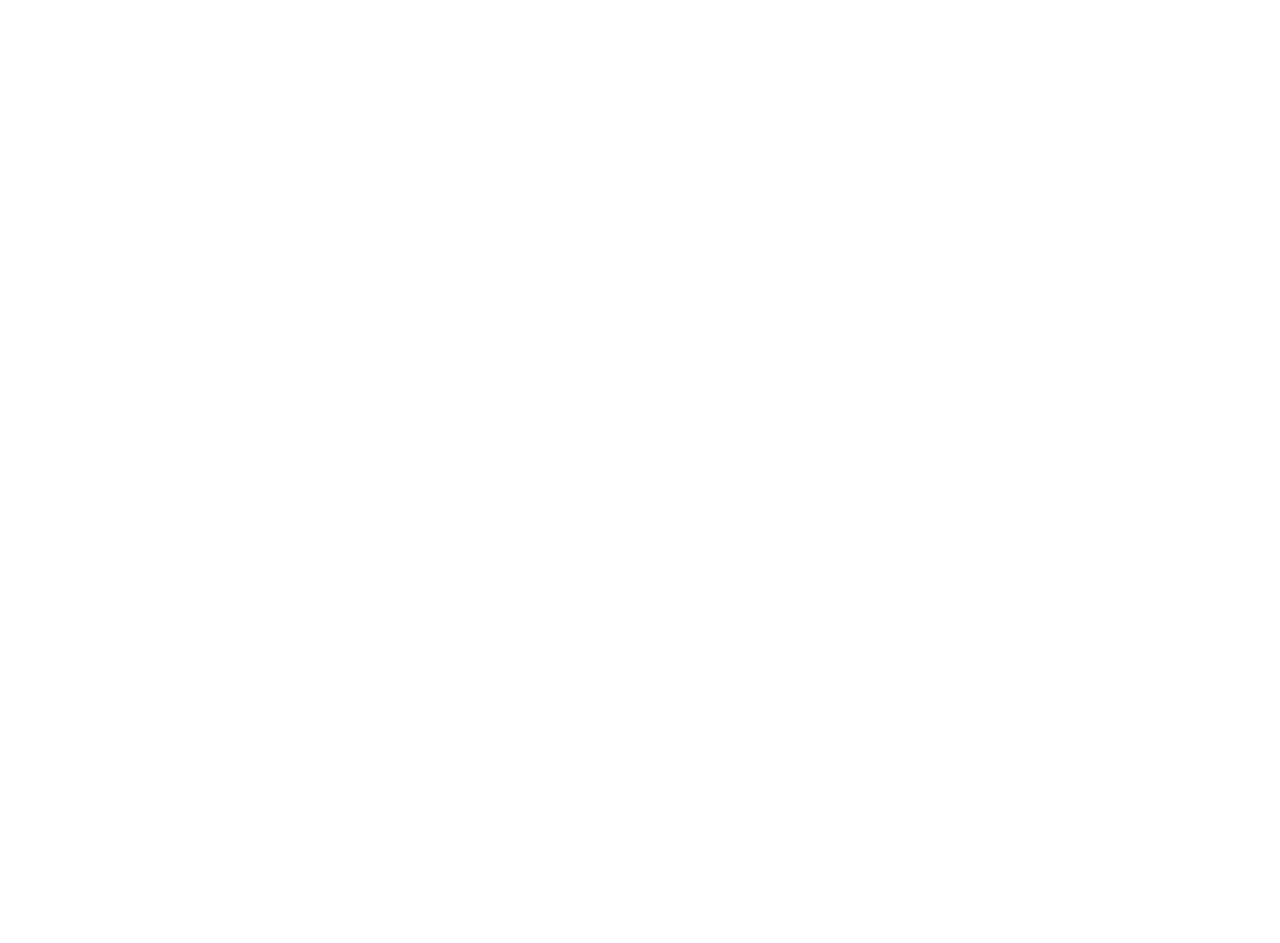
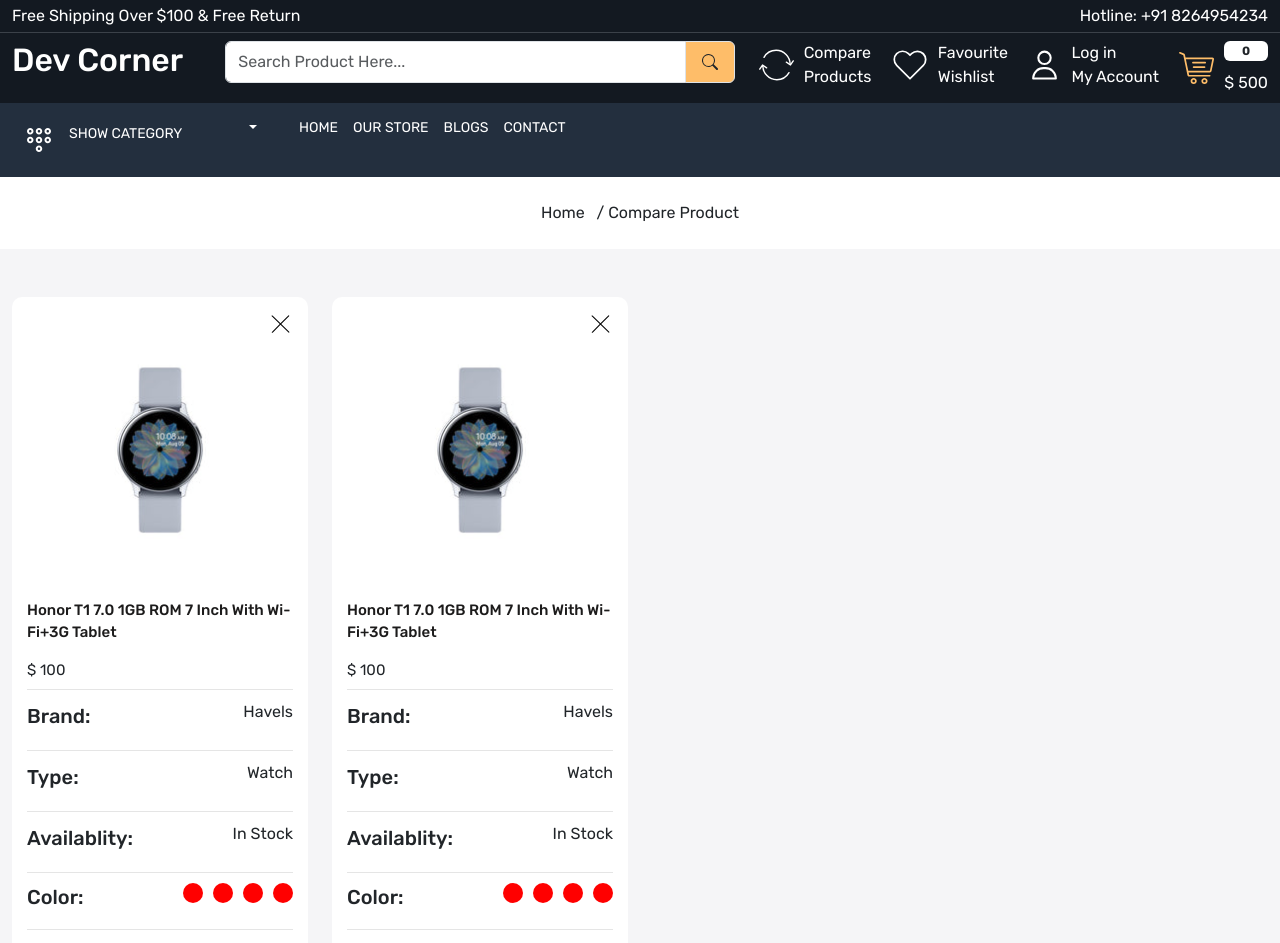
Before and after one commit to MuhammadZamin132611/ecommerce-fronted, a React (Create React App) app: page /compare-product in a window 1280 px wide. Before the commit this address had no page. Shown: the top 943 px of the page. Before the commit the page ends 800 px from the top, so only its background shows below. Built offline with nearby package versions, Linux system fonts and the light colour scheme.

Commit message:
adding compareproduct list page added

```diff
--- a/src/App.css
+++ b/src/App.css
@@ -581,3 +581,42 @@
 }
 
 /* Contact Page Ends Here */
+
+
+/* Compare Product Page  Start*/
+.compare-product-card {
+  padding: 20px 15px;
+  background-color: white;
+  border-radius: 10px;
+}
+
+.compare-product-card .cross {
+  top: 15px;
+  right: 15px;
+  width: 25px;
+  padding: 3px;
+  cursor: pointer;
+}
+
+.compare-product-details h5.title {
+  font-size: 15px;
+  line-height: 22px;
+  font-weight: 500;
+  color: var(--color-1c1b1b);
+}
+
+.compare-product-details h6.price {
+  font-size: 15px;
+  line-height: 22px;
+  font-weight: 400;
+}
+
+.compare-product-card .product-detail {
+  display: flex;
+  justify-content: space-between;
+  align-items: center;
+  padding: 10px 0px;
+  border-top: 1px solid rgba(0, 0, 0, 0.1);
+}
+
+/* Compare Product Page Ends */
--- a/src/App.js
+++ b/src/App.js
@@ -7,6 +7,7 @@
 import Contact from './pages/Contact';
 import OurStore from './pages/OurStore';
 import Blog from './pages/Blog';
+import CompareProduct from './pages/CompareProduct';
 function App() {
   return <>
     <BrowserRouter>
@@ -17,6 +18,7 @@
           <Route path='contact' element={<Contact />}/>
           <Route path='store' element={<OurStore />}/>
           <Route path='blogs' element={<Blog />}/>
+          <Route path='compare-product' element={<CompareProduct />}/>
 
         </Route>
       </Routes>
--- /dev/null
+++ b/src/components/Colors.js
@@ -0,0 +1,16 @@
+import React from 'react';
+
+const Colors = () => {
+    return (
+        <>
+            <ul className='colors ps-0'>
+                <li></li>
+                <li></li>
+                <li></li>
+                <li></li>
+            </ul>
+        </>
+    );
+}
+
+export default Colors;
--- a/src/components/Header.js
+++ b/src/components/Header.js
@@ -31,25 +31,25 @@
                         <div className="col-5">
                             <div className="header-upper-links d-flex align-item-center justify-content-between">
                                 <div>
-                                    <Link className='d-flex align-item-center gap-10 text-white'>
+                                    <Link to="/compare-product" className='d-flex align-item-center gap-10 text-white'>
                                         <img src="images/compare.svg" alt="compare" />
                                         <p className='mb-0'>Compare <br />Products</p>
                                     </Link>
                                 </div>
                                 <div>
-                                    <Link className='d-flex align-item-center gap-10 text-white'>
+                                    <Link to="/wishlist" className='d-flex align-item-center gap-10 text-white'>
                                         <img src="images/wishlist.svg" alt="wishlist" />
                                         <p className='mb-0'>Favourite <br />Wishlist</p>
                                     </Link>
                                 </div>
                                 <div>
-                                    <Link className='d-flex align-item-center gap-10 text-white'>
+                                    <Link to="/login" className='d-flex align-item-center gap-10 text-white'>
                                         <img src="images/user.svg" alt="user" />
                                         <p className='mb-0'>Log in <br />My Account</p>
                                     </Link>
                                 </div>
                                 <div>
-                                    <Link className='d-flex align-item-center gap-10 text-white'>
+                                    <Link to='/cart' className='d-flex align-item-center gap-10 text-white'>
                                         <img src="images/cart.svg" alt="cart" />
                                         <div className='d-flex flex-column gap-10'>
                                             <span className='badge bg-white text-dark'>0</span>
--- a/src/components/ProductCard.js
+++ b/src/components/ProductCard.js
@@ -9,7 +9,7 @@
     // alert(location.pathname)
     return (
         <>
-            <div className={`${location.pathname == "/store" ? `gr-${grid}` : "col-3"}`}>
+            <div className={`${location.pathname === "/store" ? `gr-${grid}` : "col-3"}`}>
                 <Link className="product-card position-relative">
                     <div className="wishlist-icon position-absolute">
                         <Link><img src="images/wish.svg" alt="wishlist" /></Link>
--- /dev/null
+++ b/src/pages/CompareProduct.js
@@ -0,0 +1,95 @@
+import React from 'react';
+import Meta from '../components/Meta';
+import BreadCrumb from '../components/BreadCrumb';
+import Colors from '../components/Colors';
+
+const CompareProduct = () => {
+    return (
+        <>
+            <Meta title={"Compare Product"} />
+            <BreadCrumb title="Compare Product" />
+            <div className="compare-product-wrapper py-5 home-wrapper-2">
+                <div className="container-xxl">
+                    <div className="row">
+                        <div className="col-3">
+                            <div className="compare-product-card position-relative">
+                                <img src="images/cross.svg" alt="sdfg" className="position-absolute cross img-fluid" />
+                                <div className="product-card-image">
+                                    <img src="images/watch.jpg" className='img-fluid' alt="watch" />
+                                </div>
+                                <div className="compare-product-details">
+                                    <h5 className="title mb-3 mt-3">Honor T1 7.0 1GB ROM 7 Inch With Wi-Fi+3G Tablet</h5>
+                                    <h6 className="price">$ 100</h6>
+                                    <div>
+                                        <div className='product-detail '>
+                                            <h5>Brand:</h5>
+                                            <p>Havels</p>
+                                        </div>
+                                        <div className='product-detail '>
+                                            <h5>Type:</h5>
+                                            <p>Watch</p>
+                                        </div>
+                                        <div className='product-detail '>
+                                            <h5>Availablity:</h5>
+                                            <p>In Stock</p>
+                                        </div>
+                                        <div className='product-detail '>
+                                            <h5>Color:</h5>
+                                            <Colors />
+                                        </div>
+                                        <div className='product-detail '>
+                                            <h5>Size:</h5>
+                                            <div className="d-flex gap-10">
+                                                <p>S</p>
+                                                <p>M</p>
+                                            </div>
+                                        </div>
+                                    </div>
+                                </div>
+                            </div>
+                        </div>
+                        <div className="col-3">
+                            <div className="compare-product-card position-relative">
+                                <img src="images/cross.svg" alt="sdfg" className="position-absolute cross img-fluid" />
+                                <div className="product-card-image">
+                                    <img src="images/watch.jpg" className='img-fluid' alt="watch" />
+                                </div>
+                                <div className="compare-product-details">
+                                    <h5 className="title mb-3 mt-3">Honor T1 7.0 1GB ROM 7 Inch With Wi-Fi+3G Tablet</h5>
+                                    <h6 className="price">$ 100</h6>
+                                    <div>
+                                        <div className='product-detail '>
+                                            <h5>Brand:</h5>
+                                            <p>Havels</p>
+                                        </div>
+                                        <div className='product-detail '>
+                                            <h5>Type:</h5>
+                                            <p>Watch</p>
+                                        </div>
+                                        <div className='product-detail '>
+                                            <h5>Availablity:</h5>
+                                            <p>In Stock</p>
+                                        </div>
+                                        <div className='product-detail '>
+                                            <h5>Color:</h5>
+                                            <Colors />
+                                        </div>
+                                        <div className='product-detail '>
+                                            <h5>Size:</h5>
+                                            <div className="d-flex gap-10">
+                                                <p>S</p>
+                                                <p>M</p>
+                                            </div>
+                                        </div>
+                                    </div>
+                                </div>
+                            </div>
+                        </div>
+                    </div>
+                </div>
+            </div>
+        </>
+    );
+}
+
+export default CompareProduct;
--- a/src/pages/OurStore.js
+++ b/src/pages/OurStore.js
@@ -3,6 +3,7 @@
 import Meta from '../components/Meta';
 import ReactStars from "react-rating-stars-component";
 import ProductCard from '../components/ProductCard';
+import Colors from '../components/Colors';
 
 
 const OurStore = () => {
@@ -59,22 +60,7 @@
                                     </div>
                                     <h5 className="sub-title">Colors</h5>
                                     <div>
-                                        <ul className='colors ps-0'>
-                                            <li></li>
-                                            <li></li>
-                                            <li></li>
-                                            <li></li>
-                                            <li></li>
-                                            <li></li>
-                                            <li></li>
-                                            <li></li>
-                                            <li></li>
-                                            <li></li>
-                                            <li></li>
-                                            <li></li>
-                                            <li></li>
-                                            <li></li>
-                                        </ul>
+                                        <Colors />
                                     </div>
                                     <h5 className="sub-title">Size</h5>
                                     <div>
@@ -169,7 +155,7 @@
                             </div>
                             <div className="products-list py-5">
                                 <div className="d-flex gap-10 flex-wrap">
-                                <ProductCard grid={grid}/>
+                                    <ProductCard grid={grid} />
                                 </div>
                             </div>
                         </div>
```
